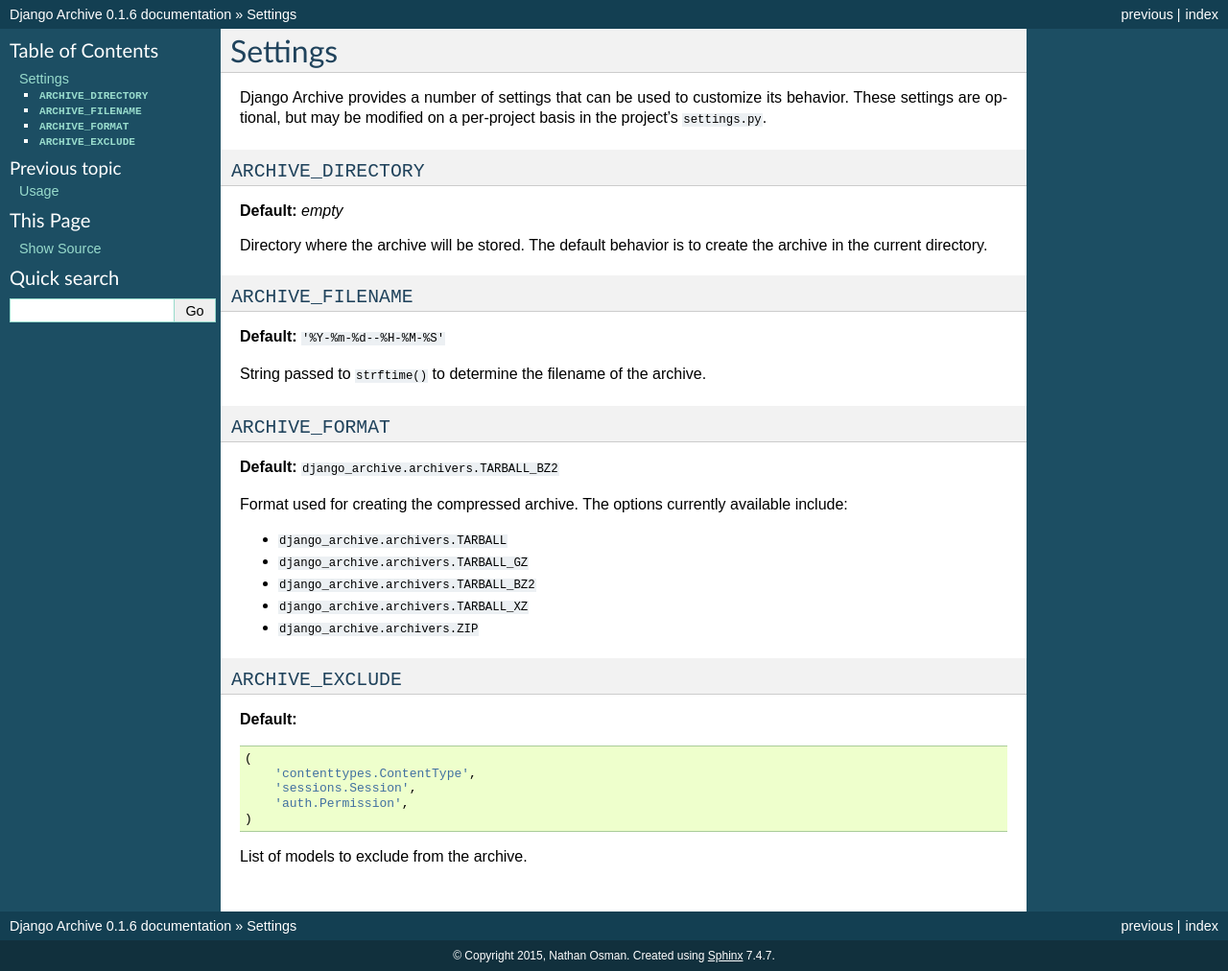
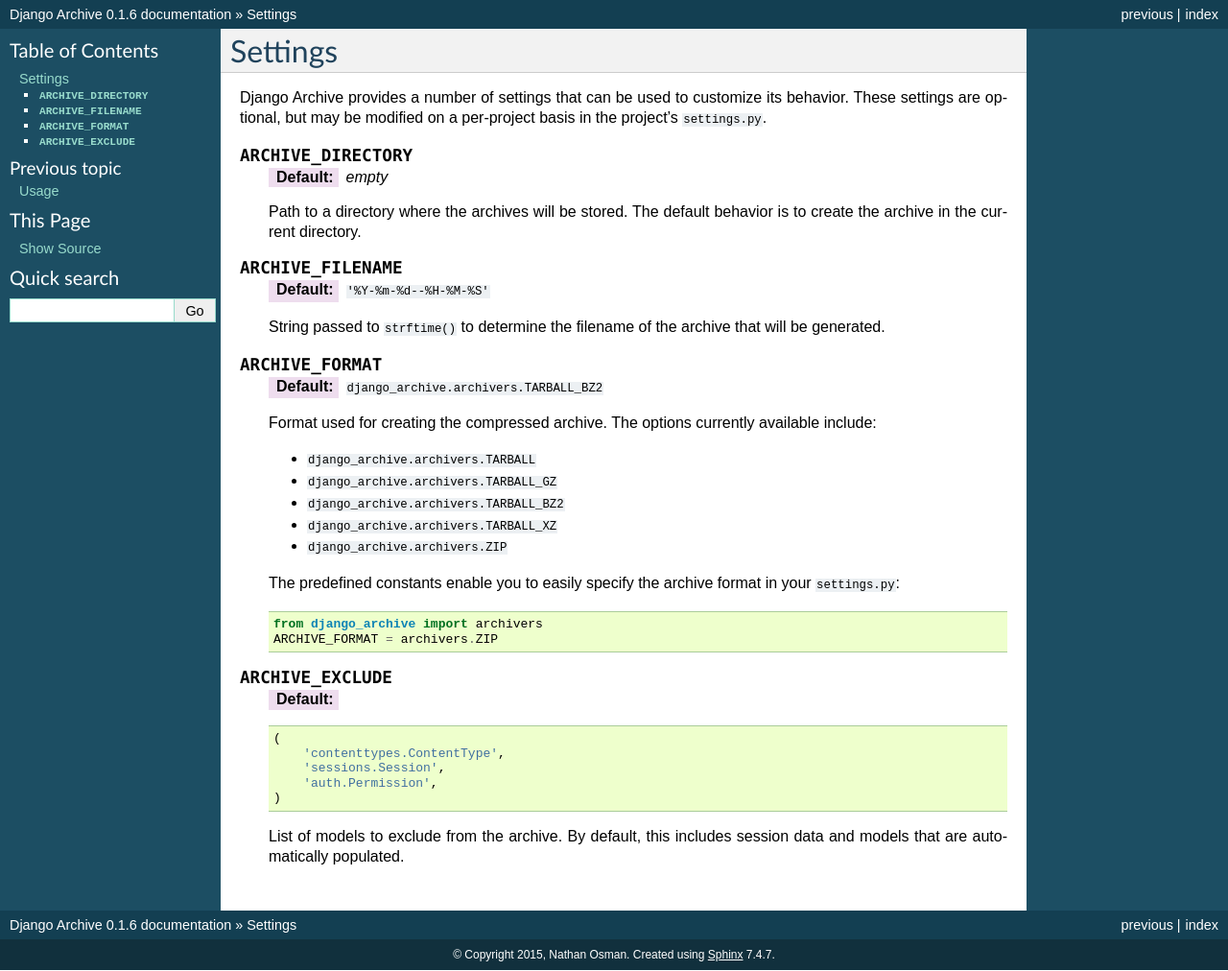
Before and after one commit to nathan-osman/django-archive, a Sphinx documentation site: the page built from docs/settings.rst, in a window 1280 px wide. Shown: the whole page at 96% size. Built offline with Sphinx 7.4.7, drawn with Linux system fonts in a browser that asks for light colours.

Commit message:
Change the way settings are formatted in the docs.

```diff
--- a/docs/settings.rst
+++ b/docs/settings.rst
@@ -5,46 +5,52 @@
 behavior. These settings are optional, but may be modified on a per-project
 basis in the project's ``settings.py``.
 
-``ARCHIVE_DIRECTORY``
----------------------
+.. attribute:: ARCHIVE_DIRECTORY
 
-**Default:** *empty*
+    :default: *empty*
 
-Directory where the archive will be stored. The default behavior is to create the
-archive in the current directory.
+    Path to a directory where the archives will be stored. The default behavior
+    is to create the archive in the current directory.
 
-``ARCHIVE_FILENAME``
---------------------
+.. attribute:: ARCHIVE_FILENAME
 
-**Default:** ``'%Y-%m-%d--%H-%M-%S'``
+    :default: ``'%Y-%m-%d--%H-%M-%S'``
 
-String passed to ``strftime()`` to determine the filename of the archive.
+    String passed to ``strftime()`` to determine the filename of the archive
+    that will be generated.
 
-``ARCHIVE_FORMAT``
-------------------
+.. attribute:: ARCHIVE_FORMAT
 
-**Default:** ``django_archive.archivers.TARBALL_BZ2``
+    :default: ``django_archive.archivers.TARBALL_BZ2``
 
-Format used for creating the compressed archive. The options currently
-available include:
+    Format used for creating the compressed archive. The options currently
+    available include:
 
-- ``django_archive.archivers.TARBALL``
-- ``django_archive.archivers.TARBALL_GZ``
-- ``django_archive.archivers.TARBALL_BZ2``
-- ``django_archive.archivers.TARBALL_XZ``
-- ``django_archive.archivers.ZIP``
+    - ``django_archive.archivers.TARBALL``
+    - ``django_archive.archivers.TARBALL_GZ``
+    - ``django_archive.archivers.TARBALL_BZ2``
+    - ``django_archive.archivers.TARBALL_XZ``
+    - ``django_archive.archivers.ZIP``
 
-``ARCHIVE_EXCLUDE``
--------------------
+    The predefined constants enable you to easily specify the archive format in
+    your ``settings.py``:
 
-**Default:**
+    .. code-block:: python
 
-::
+        from django_archive import archivers
+        ARCHIVE_FORMAT = archivers.ZIP
 
-  (
-      'contenttypes.ContentType',
-      'sessions.Session',
-      'auth.Permission',
-  )
+.. attribute:: ARCHIVE_EXCLUDE
 
-List of models to exclude from the archive.
+    :default:
+
+    ::
+
+        (
+            'contenttypes.ContentType',
+            'sessions.Session',
+            'auth.Permission',
+        )
+
+    List of models to exclude from the archive. By default, this includes
+    session data and models that are automatically populated.
```
